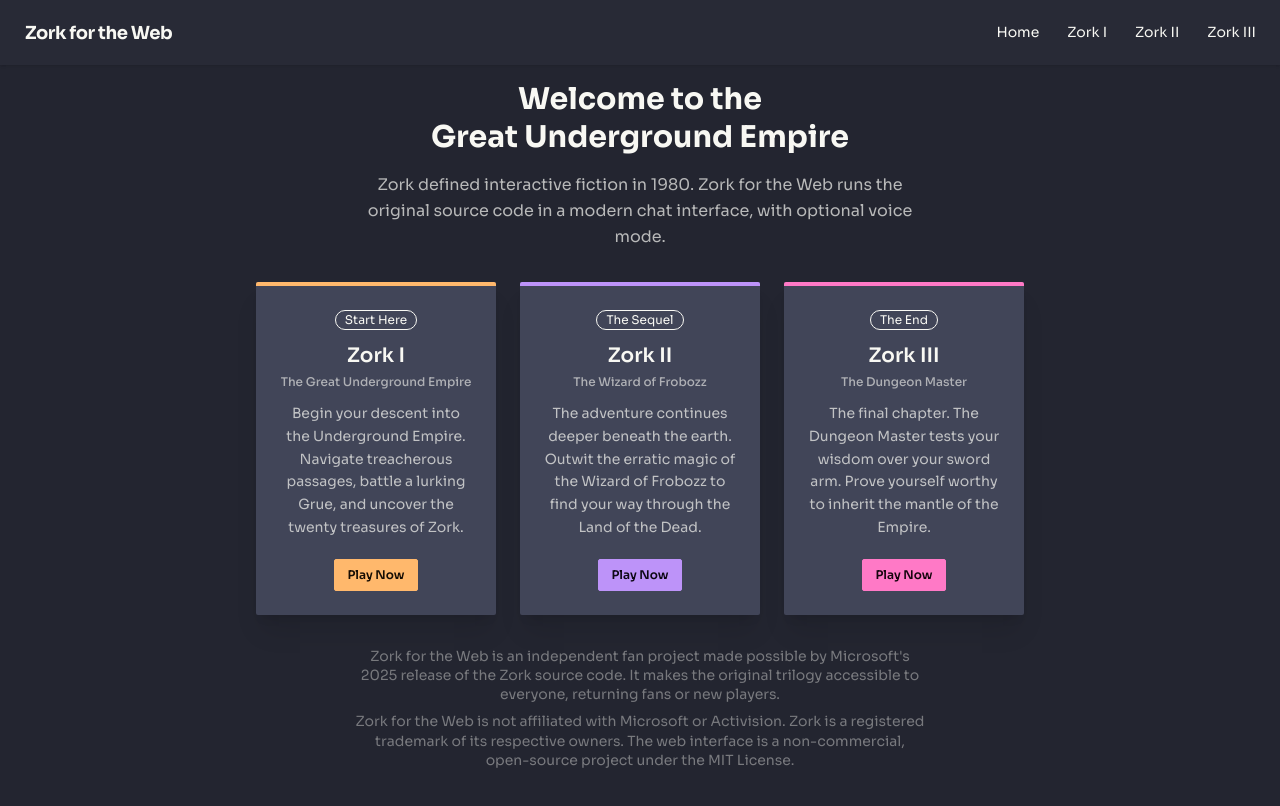
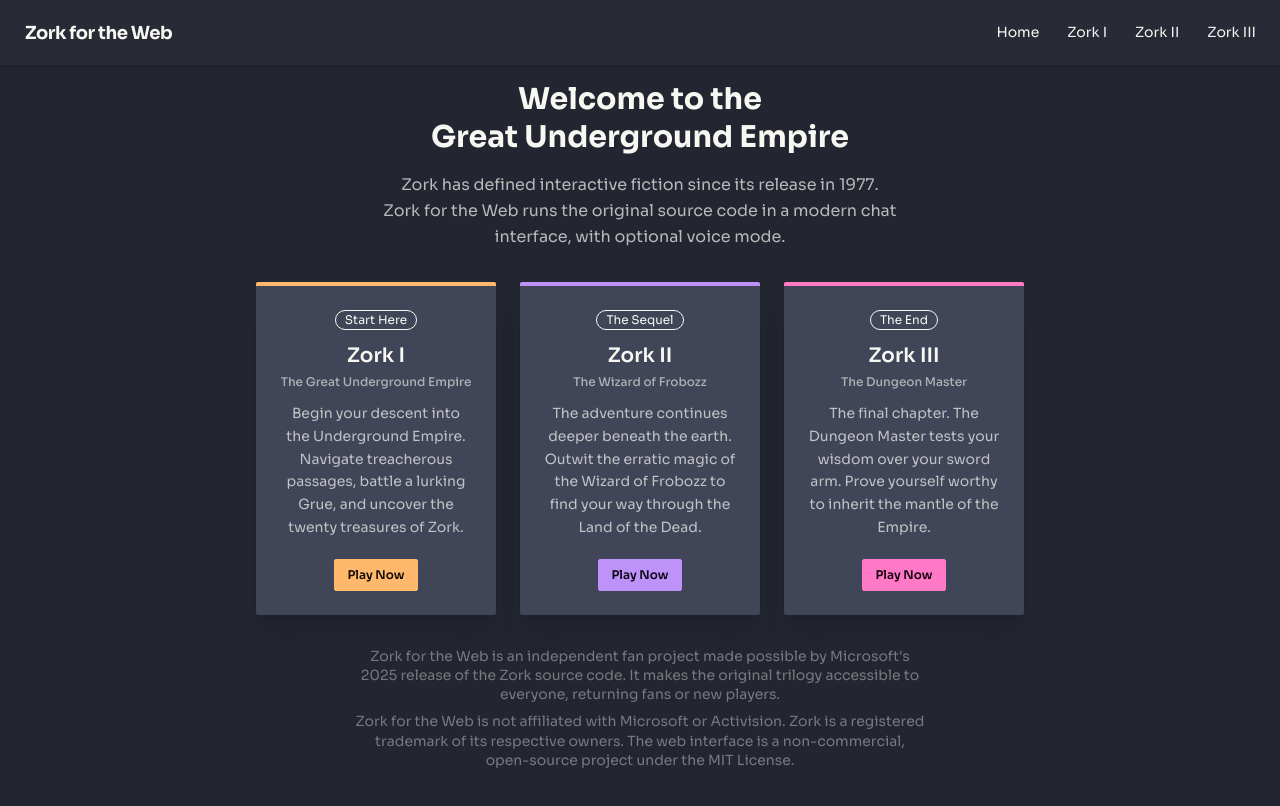
Before and after one commit to lewdry/zorkweb, a SvelteKit app: page / in a window 1280 px wide. Shown: the top 806 px of the page. Built offline with nearby package versions, Linux system fonts and the light colour scheme.

Commit message:
fix: update historical accuracy of Zork's release date in description

```diff
--- a/src/routes/+page.svelte
+++ b/src/routes/+page.svelte
@@ -59,9 +59,8 @@
 			<p
 				class="text-base-content/70 text-base leading-relaxed max-w-xl mx-auto"
 			>
-				Zork defined interactive fiction in 1980. Zork for the Web runs
-				the original source code in a modern chat interface, with
-				optional voice mode.
+				Zork has defined interactive fiction since its release in 1977.<br />
+				Zork for the Web runs the original source code in a modern chat interface, with optional voice mode.
 			</p>
 		</div>
 
```
